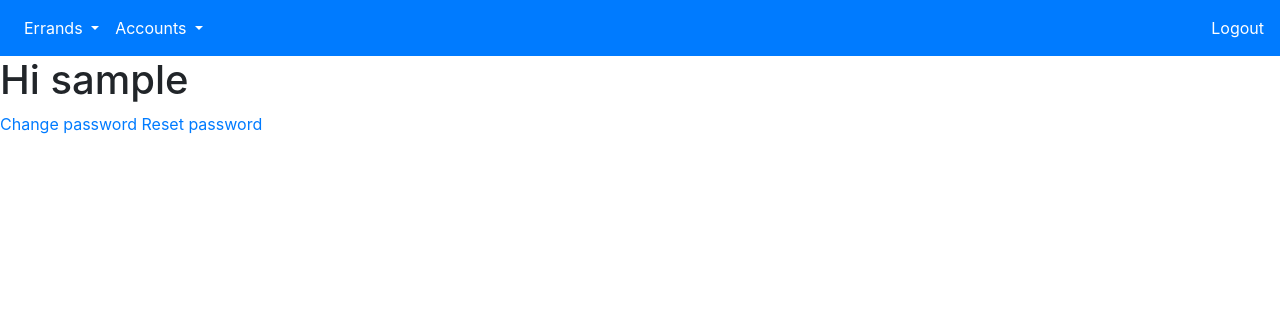
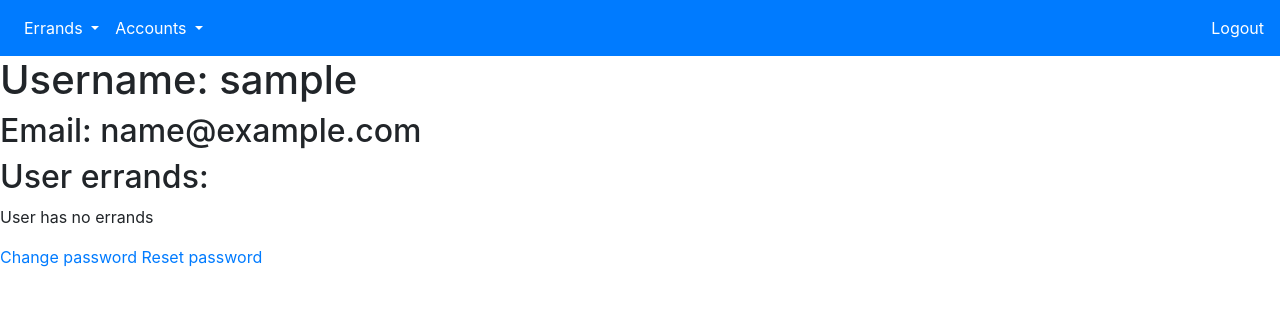
Before and after one commit to karol-bekieszczuk/errander, a Django app: page /accounts/1/ in a window 1280 px wide. Shown: the top 316 px of the page. Run offline with Django 4.2, Linux system fonts and the light colour scheme; the visitor is signed in with stand-in values (Sample User, id 1); data comes from the database, SQL or seed files in the repository; data that the repository does not hold is empty.

Commit message:
added user errands to its profile

```diff
--- a/accounts/templates/accounts/profile.html
+++ b/accounts/templates/accounts/profile.html
@@ -4,8 +4,19 @@
 
 {% block content %}
 
-<h1>Hi {{user.username}}</h1>
-<a href="{% url 'password_change' %}">Change password</a>
-<a href="{% url 'password_reset' %}">Reset password</a>
+<h1>Username: {{object.username}}</h1>
+<h2>Email: {{object.email}}</h2>
+<h2>User errands:</h2>
+<ul class="list-group list-group-flush">
+    {% for errand in user_errands %}
+        <li class="list-group-item"><a href="{% url 'errands:detail' errand.id %}">{{ errand }}</a></li>
+    {% empty %}
+        <p>User has no errands</p>
+    {% endfor %}
+</ul>
+{% if object.id == user.id %}
+    <a href="{% url 'password_change' %}">Change password</a>
+    <a href="{% url 'password_reset' %}">Reset password</a>
+{% endif %}
 
 {% endblock %}
--- a/accounts/tests.py
+++ b/accounts/tests.py
@@ -447,7 +447,7 @@ class TestUserProfilePage(TestCase):
         self.client.login(username=user1_data['username'], password=user1_data['password1'])
         response = self.client.get(reverse('accounts:profile', kwargs={'pk': self.user.id}), follow=True)
         self.assertTemplateUsed(response, 'accounts/profile.html')
-        self.assertContains(response, f'Hi {response.wsgi_request.user.username}')
+        self.assertContains(response, f'Username: {response.wsgi_request.user.username}')
         self.assertContains(response, "Change password", html=True)
         self.assertContains(response, "Reset password", html=True)
 
@@ -460,8 +460,8 @@ class TestUserProfilePage(TestCase):
     def test_users_with_correct_permission_can_view_other_users_profile_page(self):
         self.client.login(username=user2_data['username'], password=user2_data['password1'])
         response = self.client.get(reverse('accounts:profile', kwargs={'pk': self.user.id}), follow=True)
-        self.assertEqual(response.context['user'].username, self.user.username)
-        self.assertNotEqual(response.context['user'].username, self.user_can_view_other_users.username)
+        self.assertEqual(response.context['object'].username, self.user.username)
+        self.assertEqual(response.context['user'].username, self.user_can_view_other_users.username)
 
 
 class TestUserIndex(TestCase):
--- a/accounts/views.py
+++ b/accounts/views.py
@@ -39,7 +39,9 @@ class UserDetailView(LoginRequiredMixin, generic.DetailView):
         user = get_object_or_404(User, pk=self.request.user.id)
         if self.request.user.has_perm('accounts.view_any_user'):
             user = get_object_or_404(User, pk=self.kwargs['pk'])
-        context['user'] = user
+        context['object'] = user
+        context['user'] = self.request.user
+        context['user_errands'] = user.errand_set.all()
         return context
 
 
@@ -104,7 +106,7 @@ def login_user(request):
             messages.success(request, 'log in success')
             return redirect('accounts:profile', pk=user.id)
         else:
-            messages.success(request, 'logging in error')
+            messages.error(request, 'logging in error')
             return render(request, 'accounts/login.html', {})
     else:
         return render(request, 'accounts/login.html', {'form': form})
```
